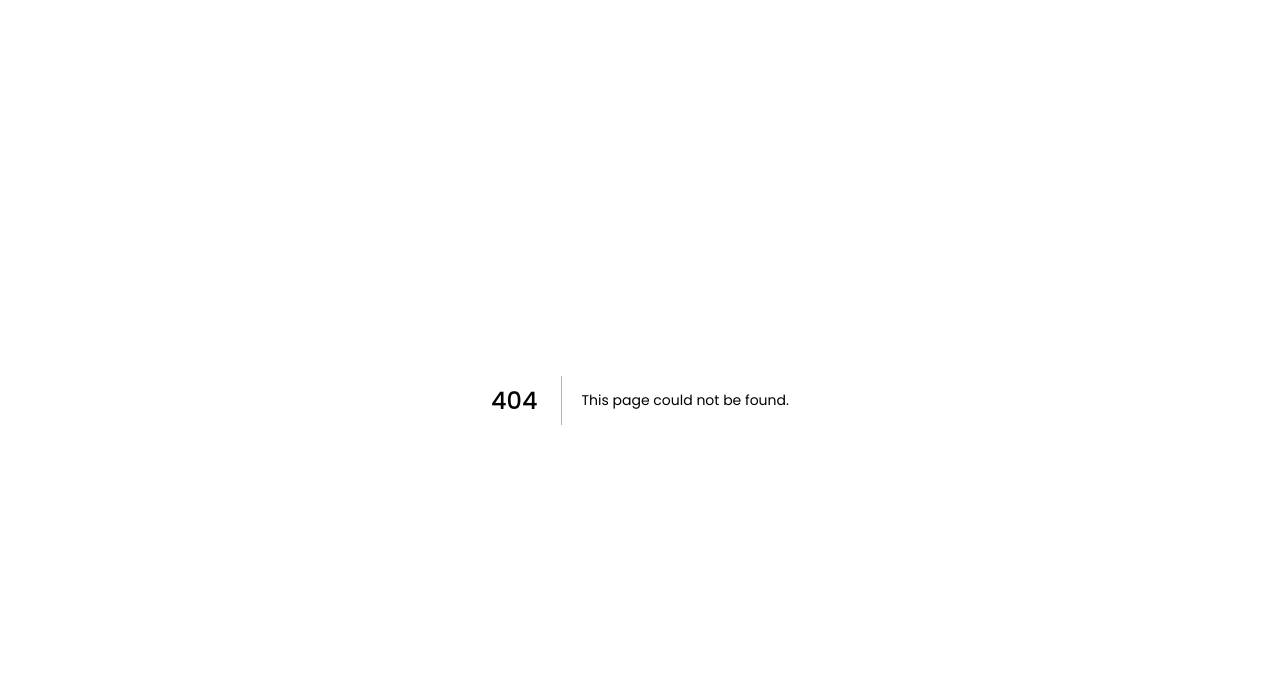
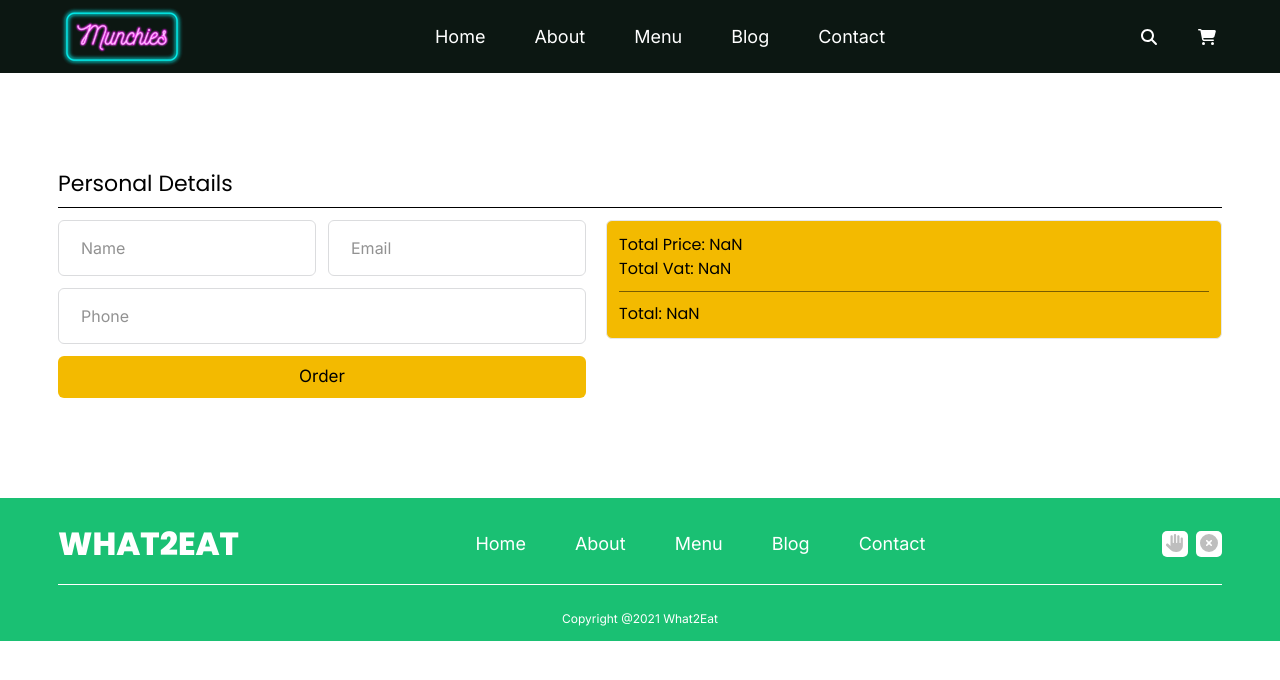
Before and after one commit to n29-dev/munchies, a Next.js app: page /checkout in a window 1280 px wide. Before the commit this address had no page. Shown: the top 680 px of the page. Built offline with nearby package versions, Linux system fonts and the light colour scheme.

Commit message:
add checkout form

```diff
--- /dev/null
+++ b/client/components/checkout/checkoutForm.tsx
@@ -0,0 +1,32 @@
+import { FC } from "react";
+import Input from "@components/global/input";
+import { useOrderQuery } from "client/store/slices/productsApi";
+
+interface CheckoutForm {
+    classes: string;
+}
+
+const CheckoutForm: FC<CheckoutForm> = ({ classes }) => {
+    // const { isError, isLoading, isSuccess } = useOrderQuery({
+    //     data
+    // });
+
+    return (
+        <div className={`${classes}`}>
+            <form action="">
+                <div className="flex gap-3 mb-3">
+                    <Input required type="text" placeholder="Name" />
+                    <Input required type="email" placeholder="Email" />
+                </div>
+                <div className="mb-3">
+                    <Input required type="number" placeholder="Phone" />
+                </div>
+                <button className="bg-yellow text-[17px] p-2 rounded-md text-center block w-full" type="button">
+                    Order
+                </button>
+            </form>
+        </div>
+    );
+};
+
+export default CheckoutForm;
--- /dev/null
+++ b/client/components/checkout/index.tsx
@@ -0,0 +1,42 @@
+import { FC } from "react";
+import CheckoutForm from "./checkoutForm";
+import CartItem from "@components/layout/header/cartItem";
+import { RootState } from "client/store/store";
+import { useSelector } from "react-redux";
+import { useRouter } from "next/router";
+
+const Checkout: FC = () => {
+    const { products } = useSelector((state: RootState) => state.cartSlice);
+    const router = useRouter();
+    const { priceTotal, vatTotal, total } = router.query;
+
+    return (
+        <div className="container py-[100px]">
+            <h3 className="text-[22px] leading-[22px] border-b border-black pb-3">Personal Details</h3>
+            <div className="h-3"></div>
+            <div className="flex gap-5">
+                <CheckoutForm classes="flex-3" />
+                <div className="flex-1">
+                    <div>
+                        {products.map((cartProduct) => {
+                            return <CartItem productData={cartProduct} key={Math.random()} />;
+                        })}
+                    </div>
+                    <div className="py-3 px-3 bg-yellow rounded-md border mb-1">
+                        <h4>
+                            <span className="text-base">Total Price:</span> {Number(priceTotal)!.toFixed(2)}
+                        </h4>
+                        <h4>
+                            <span className="text-base">Total Vat:</span> {Number(vatTotal)!.toFixed(2)}
+                        </h4>
+                        <h3 className="mt-[10px] pt-[10px] border-t border-[rgba(0,0,0,.5)]">
+                            Total: {Number(total)!.toFixed(2)}
+                        </h3>
+                    </div>
+                </div>
+            </div>
+        </div>
+    );
+};
+
+export default Checkout;
--- a/client/components/contact/contactForm.tsx
+++ b/client/components/contact/contactForm.tsx
@@ -1,5 +1,5 @@
 import { FC } from "react";
-import Input from "./input";
+import Input from "../global/input";
 import TextArea from "./textArea";
 
 const ContactForm: FC = () => {
--- a/client/components/layout/header/cart.tsx
+++ b/client/components/layout/header/cart.tsx
@@ -3,19 +3,43 @@ import EmptyCart from "./emptyCart";
 import { useSelector } from "react-redux";
 import { RootState } from "client/store/store";
 import CartItem from "./cartItem";
+import Link from "next/link";
 
 const Cart: FC = () => {
-    const products = useSelector((state: RootState) => state.cartSlice.products);
+    const { products, cartTotal } = useSelector((state: RootState) => state.cartSlice);
+    let vatTotal = 0;
 
     if (products.length < 1) {
         return <EmptyCart />;
     }
 
     return (
-        <div>
+        <div className="p-[6px] pb-0">
             {products.map((cartProduct) => {
+                vatTotal += ((cartProduct.price * cartProduct.quantity!) / 100) * cartProduct.vat;
                 return <CartItem productData={cartProduct} key={Math.random()} />;
             })}
+            <div className="py-3 px-3 bg-yellow rounded-md border mb-1">
+                <h4>
+                    <span className="text-base">Total Price:</span> {cartTotal.toFixed(2)}
+                </h4>
+                <h4>
+                    <span className="text-base">Total Vat:</span> {vatTotal.toFixed(2)}
+                </h4>
+                <h3 className="mt-[10px] pt-[10px] border-t border-[rgba(0,0,0,.5)]">
+                    Total: {(cartTotal + vatTotal).toFixed(2)}
+                </h3>
+            </div>
+            <Link
+                href={{
+                    pathname: "/checkout",
+                    query: { priceTotal: cartTotal, vatTotal, total: cartTotal + vatTotal },
+                }}
+                className="bg-darkGreen text-center text-white rounded-md inline-block w-full py-[12px]"
+                type="button"
+            >
+                Checkout
+            </Link>
         </div>
     );
 };
--- a/client/components/layout/header/cartItem.tsx
+++ b/client/components/layout/header/cartItem.tsx
@@ -6,7 +6,22 @@ interface CartItemProps {
 }
 
 const CartItem: FC<CartItemProps> = ({ productData }) => {
-    return <div>{JSON.stringify(productData)}</div>;
+    return (
+        <div className="bg-gray-100 p-2 mb-[6px] border border-gray-300 rounded-md">
+            <div className="flex items-center justify-between">
+                <h3 className="font-medium">
+                    {productData.name} / {productData.addon.name}
+                </h3>
+                <span className="inline-block w-[25px] h-[25px] rounded-full bg-yellow text-center leading-[25px] text-[14px]">
+                    {productData.quantity}
+                </span>
+            </div>
+            <div className="flex gap-3">
+                <p className="text-[12px]">Price: {productData.price}tk</p>
+                <p className="text-[12px]">Vat: {productData.vat}%</p>
+            </div>
+        </div>
+    );
 };
 
 export default CartItem;
--- a/client/components/layout/header/index.tsx
+++ b/client/components/layout/header/index.tsx
@@ -29,9 +29,9 @@ const Header: FC = () => {
 
     const headerStickyHandler: EventListener = () => {
         if (window.scrollY > 250) {
-            headerRef.current!.classList.add("header-sticky");
+            headerRef.current?.classList.add("header-sticky");
         } else {
-            headerRef.current!.classList.remove("header-sticky");
+            headerRef.current?.classList.remove("header-sticky");
         }
     };
 
@@ -79,7 +79,7 @@ const Header: FC = () => {
                                     <FontAwesomeIcon className="w-[22px] text-white" icon={faShoppingCart} />
                                 </button>
                                 <div
-                                    className={`dropdown min-w-[310px] border-[3px] border-yellow ${
+                                    className={`dropdown min-w-[310px] border-[1px] border-yellow ${
                                         isCartDropdownOpen && "active"
                                     }`}
                                     ref={cartDropdownRef}
--- a/client/components/products/productGallery.tsx
+++ b/client/components/products/productGallery.tsx
@@ -10,6 +10,7 @@ const ProductGallery: FC = () => {
                 data.map((productData) => {
                     return <Product productData={productData} key={productData.id} />;
                 })}
+            {isError && <h1>Something went wrong</h1>}
         </div>
     );
 };
--- a/client/store/slices/productsApi.ts
+++ b/client/store/slices/productsApi.ts
@@ -12,9 +12,14 @@ const productsApi = createApi({
                     return { url: "/products", method: "get" };
                 },
             }),
+            order: build.query<void, { data: object; headers: object }>({
+                query: ({ data, headers }) => {
+                    return { url: "/order", method: "post", data, params: { headers } };
+                },
+            }),
         };
     },
 });
 
 export default productsApi;
-export const { useProductsQuery } = productsApi;
+export const { useProductsQuery, useOrderQuery } = productsApi;
--- /dev/null
+++ b/pages/checkout/index.tsx
@@ -0,0 +1,12 @@
+import { useRouter } from "next/router";
+import Layout from "@components/layout";
+import Checkout from "@components/checkout";
+
+export default function CheckoutPage() {
+    const router = useRouter();
+    return (
+        <Layout>
+            <Checkout />
+        </Layout>
+    );
+}
--- a/pages/index.tsx
+++ b/pages/index.tsx
@@ -5,7 +5,7 @@ import BlogSection from "@components/blog";
 import ContactSection from "@components/contact";
 import ProductSection from "@components/products";
 
-export default function Home() {
+export default function HomePage() {
     return (
         <>
             <Head>
--- a/styles/globals.css
+++ b/styles/globals.css
@@ -16,6 +16,14 @@
     h5,
     h6 {
         font-family: var(--font-poppins), sans-serif;
+    }
+
+    input[type="number"]::-webkit-inner-spin-button,
+    input[type="number"]::-webkit-outer-spin-button {
+        -webkit-appearance: none;
+        -moz-appearance: none;
+        appearance: none;
+        margin: 0;
     }
 }
 
```
Also changed, not shown: client/components/global/input.tsx (renamed from client/components/contact/input.tsx).
